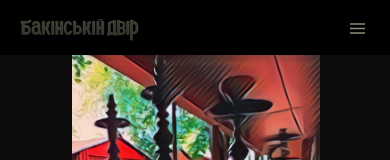
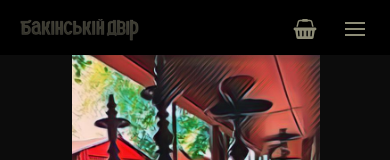
Before and after one commit to BalkoVV/BakuYard, a React (Create React App) app: page / in a window 390 px wide. Shown: the top 160 px of the page. Built offline with nearby package versions, Linux system fonts and the light colour scheme.

Commit message:
040424-2219

```diff
--- a/src/components/Header/Header.jsx
+++ b/src/components/Header/Header.jsx
@@ -4,6 +4,7 @@ import { NavLink, useHistory } from 'react-router-dom';
 
 import { Logo } from 'components/Logo/Logo';
 import { ReactComponent as MenuIcon } from 'images/burgerMenuIcon.svg';
+import { ReactComponent as BasketIcon } from 'images/basketIcon.svg';
 
 import BurgerMenu from 'components/BurgerMenu/BurgerMenu';
 import styles from './Header.module.css';
@@ -29,6 +30,10 @@ export const Header = () => {
         <div className={styles.menuIcon} onClick={toggleMenu}>
           <MenuIcon />
         </div>
+        <div className={styles.basketIcon}>
+          <BasketIcon />
+        </div>
+
         <BurgerMenu isOpen={isMenuOpen} onClose={() => setIsMenuOpen(false)} />
          <nav className={styles.headerNav}>
           <NavLink exact to="/" activeClassName={styles.activeLink}>Головна</NavLink>
--- a/src/components/Header/Header.module.css
+++ b/src/components/Header/Header.module.css
@@ -60,6 +60,17 @@
    }
  }
 
+ .basketIcon {
+  position: absolute;
+  right: 70px;
+   display: none;
+   fill: var(--main-text-color);
+
+   @media screen and (max-width: 767.9px) {
+     display: block;
+   }
+ }
+
 
 .activeLink {
    color: goldenrod;
```
Also changed, not shown: src/images/basketIcon.svg (added), src/images/burgerMenuIcon.svg.
